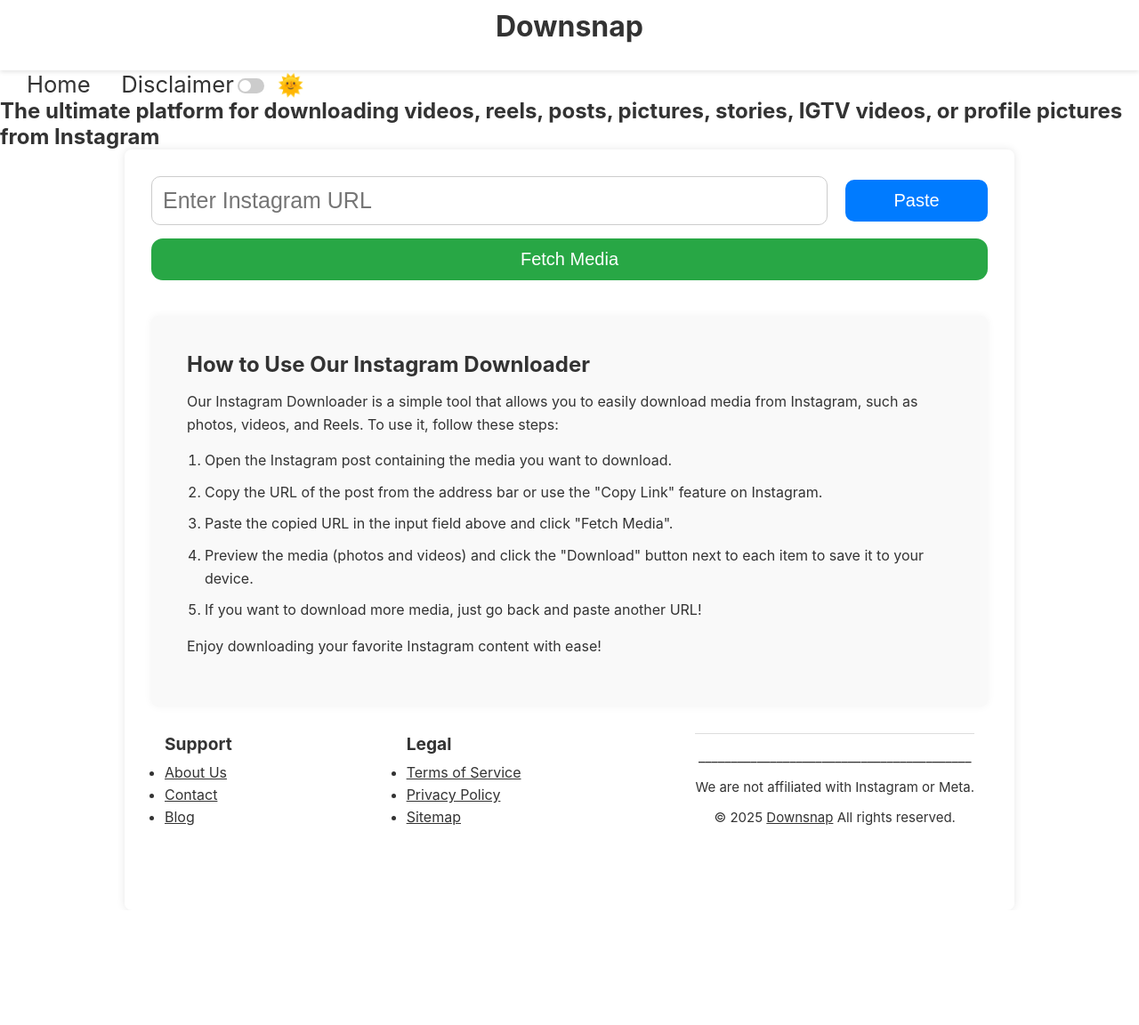
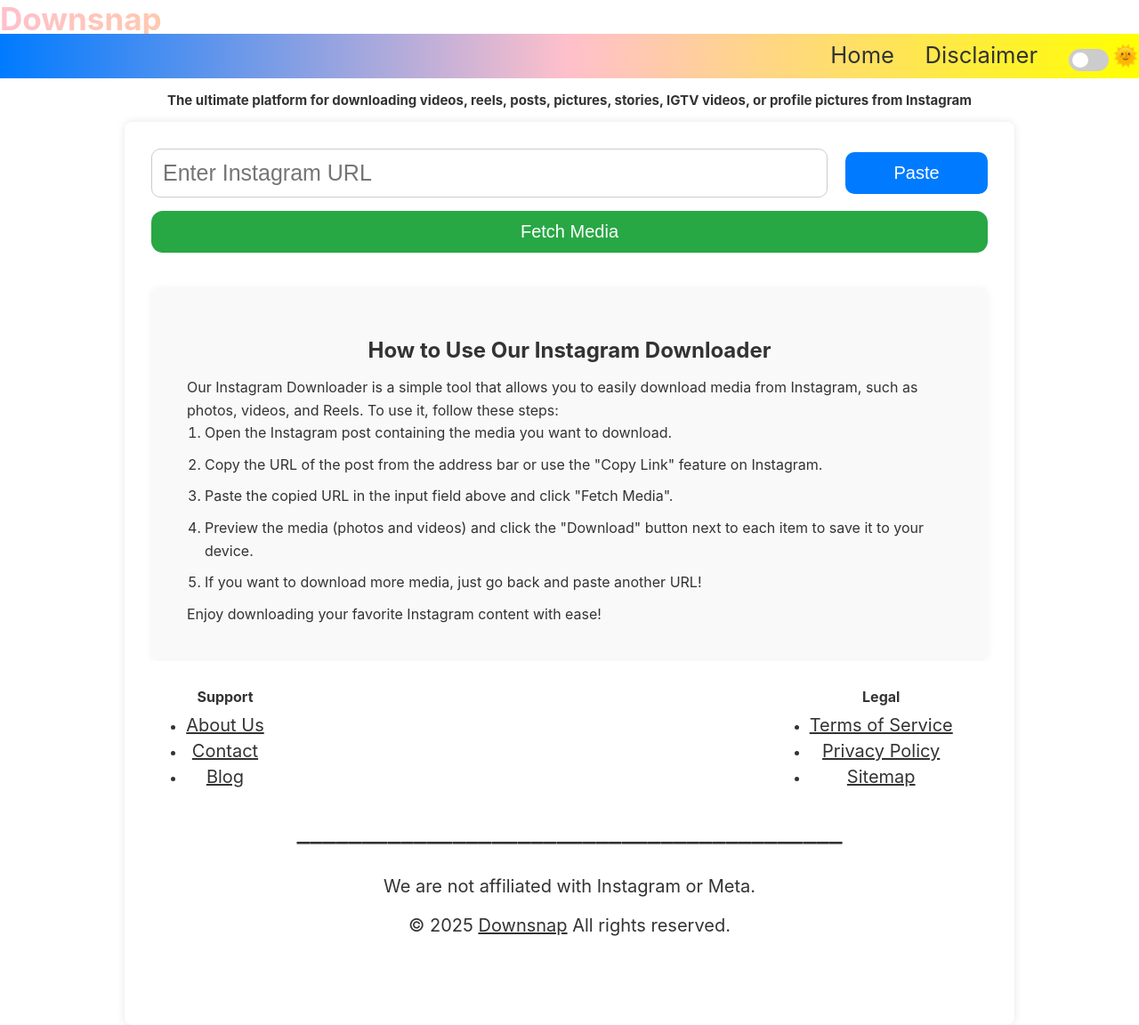
Before and after one commit to itsmethepalky/Downsnap, a Flask app: page / in a window 1280 px wide. Shown: the whole page at 89% size. Before the commit the page ends 928 px from the top, so only its background shows below. Run offline with Flask 2, Linux system fonts and the light colour scheme.

Commit message:
Add files via upload

```diff
--- a/static/style.css
+++ b/static/style.css
@@ -10,45 +10,69 @@ body {
     padding: 0;
     background-color: #f4f4f4;
 }
-header {
+header{
+  height: 20px;
+  color: linear-gradient(90deg, yellow,pink);
+}
+header h1{
+  font-size: 25px;
+  background: -webkit-linear-gradient(180deg,yellow, pink);
+  -webkit-background-clip: text;
+  -webkit-text-fill-color: transparent;
+
+}
+.header {
     background-color: #fff;
-    padding: 10px 20px;
+    margin-right: 10px;
+    height: 10px;
+    padding: 05px 10px;
     box-shadow: 0 2px 5px rgba(0, 0, 0, 0.1);
 }
 
 nav {
     display: flex;
-    justify-content: space-between;
+    height: 30px;
+    margin-top: 10px;
+    background-image: linear-gradient(90deg, #007bff,pink, yellow);
+    justify-content: right;
     align-items: center;
 }
 .header p{
   font-size: 13px;
 }
 
-.logo a {
-    font-size: clamp(1.5rem, 2.5vw, 2rem);
+.header h1 {
+    font-size: clamp(1rem, 2vw, 1.5rem);
+    margin-top: 1px;
+    margin-bottom: 10px;
+    margin-right: 10px;
     text-decoration: none;
     color: #333;
     font-weight: bold;
 }
 
 .nav-links a {
+  margin-top: 10px;
     text-decoration: none;
     color: #333;
-    margin-left: 20px;
+    justify-content: left;
+    margin-left: 30px;
     font-size: clamp(0.9rem, 2vw, 1.2rem);
 }
 
 .nav-links #mode-icon {
-    margin-left: 10px;
-    font-size: 1.5rem;
+  justify-content: right;
+
+    font-size: 1rem;
 }
 
 /* Switch Styling */
 .switch {
     position: relative;
+
     display: inline-block;
     width: 30px;
+    margin-left: 30px ;
     height: 17px;
 }
 
@@ -95,15 +119,16 @@ body {
     background-color: #fff;
     color: #333;
 }
-body p{
+body h2{
   margin-top: 15px;
   margin-bottom: 15px;
+  text-align: center;
   font-size: 15px;
 }
 
 /* Night Mode */
 body.night-mode {
-    background-color: #2e2e2e;
+    background-color: #444;
     color: #fff;
 }
 
@@ -112,7 +137,7 @@ body.night-mode header {
 }
 
 body.night-mode .nav-links a {
-    color: #fff;
+    color: #333;
 }
 
 body.night-mode #mode-icon {
@@ -146,7 +171,7 @@ body.night-mode #mode-icon a {
 }
 
 h1 {
-    text-align: center;
+    text-align: left;
     margin-bottom: 20px;
 }
 
@@ -254,7 +279,7 @@ button:hover {
     background-color: #444;
     color: #fff;
 }
-body.night-mode .logo a {
+body.night-mode .logo h1 {
   color: #fff;
 }
 
@@ -262,6 +287,7 @@ body.night-mode .logo a {
 body.night-mode #blog-section h2{
   color: #fff;
 }
+body.night-mode h2
 body.night-mode #blog-section p
 body.night-mode #blog-section a
 body.night-mode #blog-section ol
@@ -270,11 +296,11 @@ body.night-mode #blog-section ol li{
 
 
 }
-}
 
 footer {
-    background-color: #f8f8f8;
+    background-color: #ffff;
     padding: 20px 10px;
+
     color: inherit;
 }
 
@@ -298,21 +324,78 @@ body.night-mode footer {
 .footer-section ul li {
     margin: 5px 0;
 }
-
 .footer-bottom {
-    text-align: center;
-    font-size: 0.875rem;
-    border-top: 1px solid #ddd;
-    padding-top: 10px;
+      width: 100%;
+      display: flex;
+      flex-direction: column;
+      align-items: center;
+      justify-content: center;
+        font-size: 1rem;
+        padding-top: 15px;
+        margin: 10px 0;
+    }
+footer p{
+  text-align: center;
+  font-size: 15px;
 }
-
+footer a{
+  text-align: center;
+  font-size: 15px;
+}
 
 /* Responsive Styling */
 @media (min-width: 768px) {
+  header h1{
+   font-size: 35px;
+  }
+  body h2{
+    text-align: center;
+  }
+
+   nav{
+     display: flex;
+    height: 50px;
+    margin-top: 18px;
+    background-image: linear-gradient(90deg, #007bff,pink, yellow);
+    justify-content: right;
+    align-items: center;
+
+   }
     .nav-links a {
         margin-left: 30px; /* Adjust spacing for larger screens */
         font-size: clamp(1rem, 2.5vw, 1.4rem);
     }
+
+.nav-links #mode-icon {
+  justify-content: right;
+
+    font-size: 1.5rem;
+}
+
+/* Switch Styling */
+.switch {
+    position: relative;
+
+    display: inline-block;
+    width: 45px;
+    margin-left: 30px ;
+    height: 25px;
+}
+input:checked + .slider:before {
+    transform: translateX(20px);
+}
+
+.slider:before {
+    position: absolute;
+    content: "";
+    height: 17px;
+    width: 18px;
+    border-radius: 60%;
+    left: 4px;
+    bottom: 4px;
+    background-color: white;
+    transition: 0.4s;
+}
     .header p {
       font-size: 1rem;
     }
@@ -357,22 +440,48 @@ body.night-mode footer {
     }
 
     footer {
+        text-align: center;
         padding: 30px 15px;
+        display: flex;
+        flex-direction: column;
+        align-items: center;
+        justify-content: center;
+        width: 100%;
     }
 
-    .footer-section h4 {
-        font-size: 1.2rem;
+
+
+
+
+    .footer-bottom {
+      width: 100%;
+      display: flex;
+      flex-direction: column;
+      align-items: center;
+      justify-content: center;
+        font-size: 2rem;
+        padding-top: 15px;
+        margin: 10px 0;
     }
 
-    .footer-bottom {
-        font-size: 1rem;
-        padding-top: 15px;
+    footer p {
+        font-size: 20px;
+        text-align: center;
+        margin: 10px 0;
     }
+
+    footer a {
+        font-size: 20px;
+        text-align: center;
+        margin-bottom: 30px;
+    }
+
 }
 
 @media (min-width: 1200px) {
     .container {
-        max-width: 1000px; /* Further increase container width for larger screens */
+        max-width: 1000px;
+        width: 100%;/* Further increase container width for larger screens */
     }
 
     #blog-section {
```
